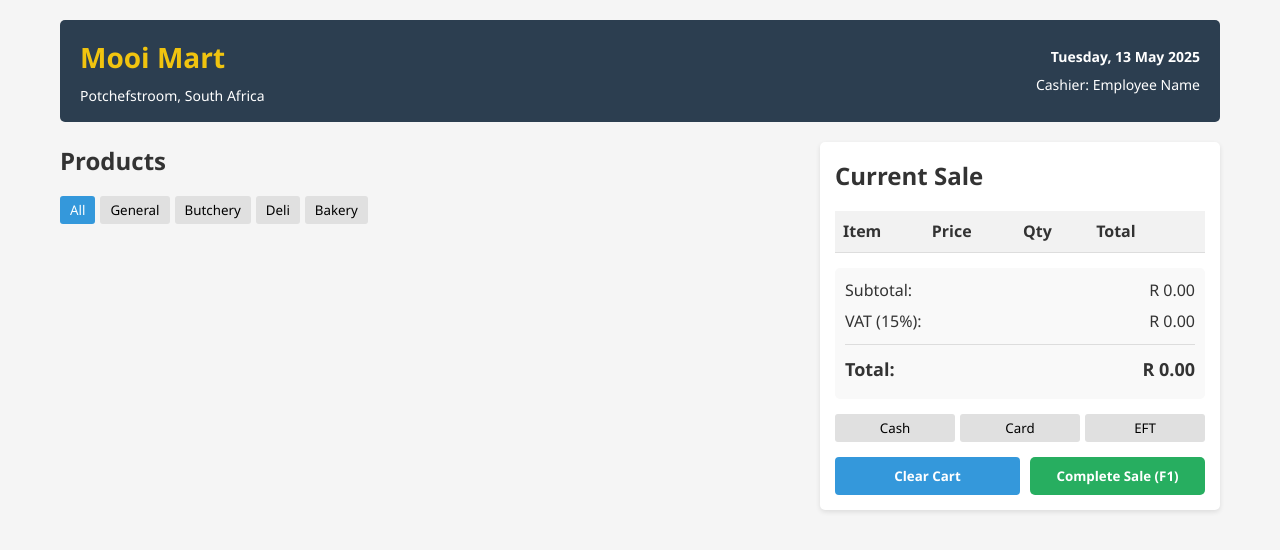
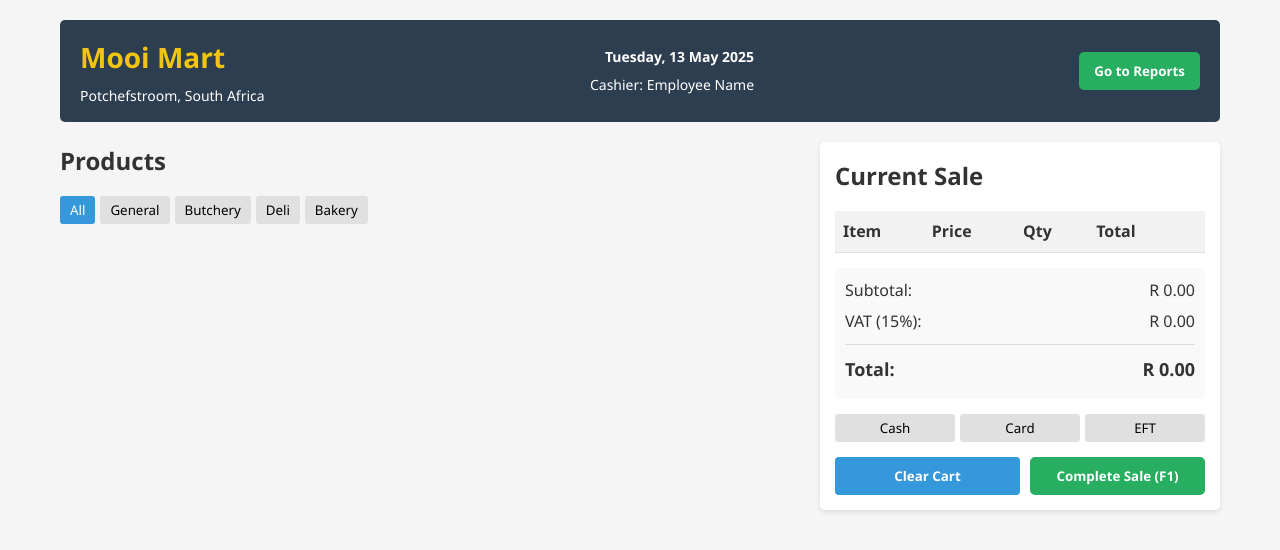
Before and after one commit to PathogenicKatt/POS, a plain HTML site: page index.html in a window 1280 px wide. Drawn offline with Linux system fonts and the light colour scheme.

Commit message:
updated index.html

```diff
--- a/index.html
+++ b/index.html
@@ -19,6 +19,9 @@
                 <div id="current-date"></div>
                 <div id="current-user">Cashier: <span>Employee Name</span></div>
             </div>
+            <div class="reports-button-container">
+    <button onclick="location.href='reports.html'" class="btn-primary">Go to Reports</button>
+</div>
 
         </header>
 
```
